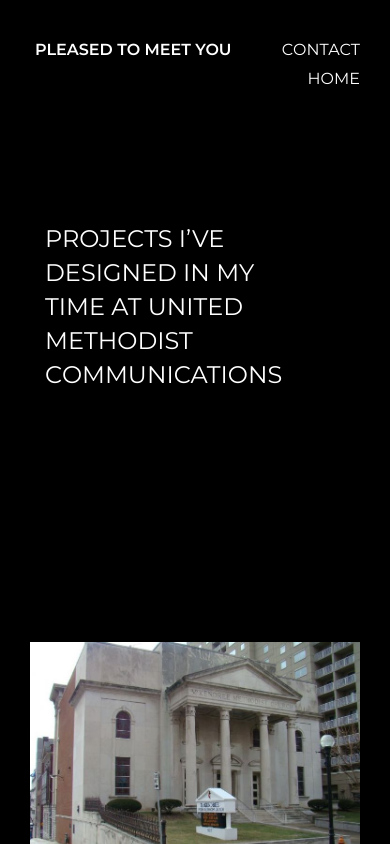
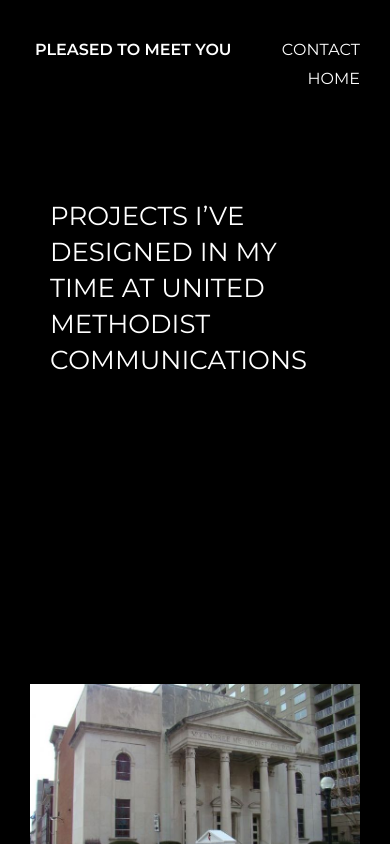
Before and after one commit to susieward/keri-wright, a Vue app: page /umcom in a window 390 px wide. Shown: the top 844 px of the page. Built offline with nearby package versions, Linux system fonts and the light colour scheme.

Commit message:
Update UMCom.vue

```diff
--- a/src/components/UMCom.vue
+++ b/src/components/UMCom.vue
@@ -219,6 +219,16 @@
 
 }
 
+@media screen and (max-width: 900px){
+
+
+  .umc-text {
+
+      padding-right: 100px;
+      padding-left: 20px;
+  }
+}
+
 
 @media screen and (max-width: 800px){
 
@@ -233,8 +243,12 @@
   .umc-text {
     font-size: 35px;
       line-height: 45px;
-      padding-right: 200px;
+      padding-right: 100px;
       padding-left: 20px;
+  }
+
+  .umc-line {
+    display: none;
   }
 
 
@@ -270,15 +284,15 @@
 
 
 .umc {
-  padding-top: 24%;
-  padding-left: 25px;
-    min-height: 55vh;
+  padding-top: 18%;
+  padding-left: 30px;
+    min-height: 60vh;
 }
 
   .umc-text {
-    font-size: 24px;
-    line-height: 34px;
-    padding-right: 100px;
+    font-size: 28px;
+    line-height: 38px;
+    padding-right: 80px;
   }
 
 
@@ -287,9 +301,7 @@
     padding-left: 30px;
   }
 
-  .umc-line {
-    display: none;
-  }
+
 
 
     .work-title {
@@ -306,4 +318,14 @@
 }
 
 
+@media screen and (max-width: 400px){
+
+  .umc-text {
+    font-size: 26px;
+    line-height: 36px;
+      padding-right: 60px;
+  }
+}
+
+
 </style>
```
